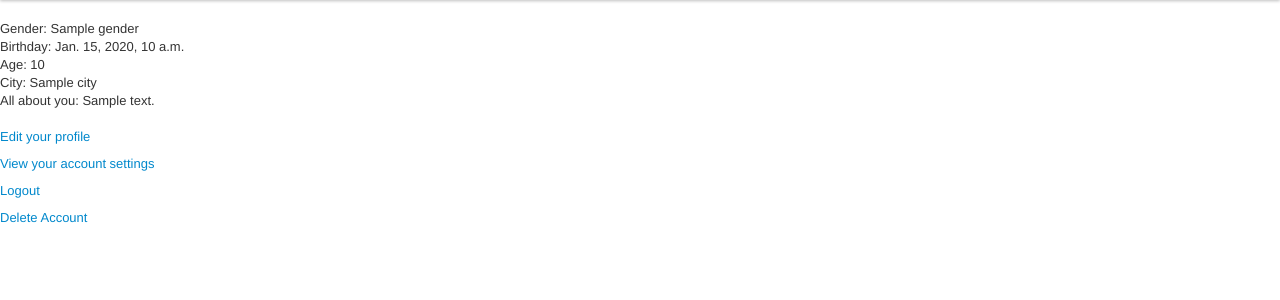
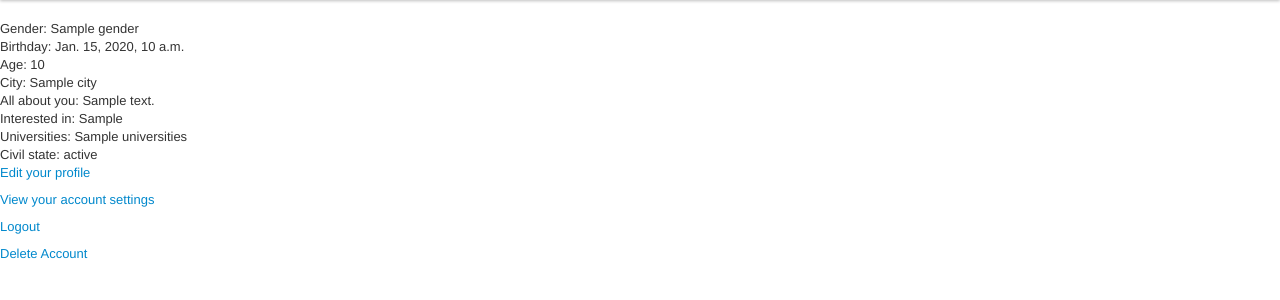
Before and after one commit to peoplewings/backend, a Django app: template peoplewings/templates/people/profile.html in a window 1280 px wide. Shown: the part 40-340 px from the top of the page. Run offline with Django 3.2, Linux system fonts and the light colour scheme; the template is opened without the code that fills it: most values are stand-ins (such as "Sample title", 1, 10 or a date in 2020); parts of the project's set-up code (start-up, migrations or seed data) failed here and were passed over; some libraries are stand-ins or nearby versions.

Commit message:
Added more fields to profile view. Modified Form for autocompletition

```diff
--- a/people/forms.py
+++ b/people/forms.py
@@ -61,17 +61,15 @@ class CustomRegisterForm(RegistrationFormUniqueEmail):
 
 class CustomProfileForm(ModelForm):
   uni = forms.CharField(max_length=50)
+  uni.widget = forms.TextInput(attrs={'data-provide' : 'typeahead', 'class' : 'foo'})
   class Meta:
       model = UserProfile
       exclude = ('user', 'age', 'relationships', 'languages', 'universities')
       widgets = {
-          'birthday' : extras.SelectDateWidget(years=BIRTH_YEAR_CHOICES, attrs={'class':'special'})
+          'birthday' : extras.SelectDateWidget(years=BIRTH_YEAR_CHOICES, attrs={'class':'special'}),
+          #'universities': Textarea(attrs={'cols': 80, 'rows': 20}),
       }
-      """
-      widgets = {
-          'universities': Textarea(attrs={'cols': 80, 'rows': 20}),
-      }
-      """
+
   def clean_uni(self):
     return self.cleaned_data['uni']
 
--- a/people/models.py
+++ b/people/models.py
@@ -58,8 +58,8 @@ class UserProfile(models.Model):
     birthday = models.DateField(null=True, verbose_name='Date of birth')
     age = models.IntegerField(null=True)
     gender = models.CharField(max_length=1, choices=GENDER_CHOICES, null=True)
-    interested_in = models.CharField(max_length=1, choices=INTERESTED_IN_GENDER_CHOICES, null=True)
-    civil_state = models.CharField(max_length=2, choices=CIVIL_STATE_CHOICES, null=True)
+    interested_in = models.CharField(max_length=1, choices=INTERESTED_IN_GENDER_CHOICES, blank=True)
+    civil_state = models.CharField(max_length=2, choices=CIVIL_STATE_CHOICES, null=True, blank=True)
     city = models.CharField(max_length=20)
     pw_state = models.CharField(max_length=1, choices=PW_STATE_CHOICES, null=True)
     #pic=models.ImageField(upload_to='/uploads', blank=True)
--- a/peoplewings/templates/people/profile.html
+++ b/peoplewings/templates/people/profile.html
@@ -11,7 +11,12 @@ City: {{profile.city}}
 <br/>
 All about you: {{profile.all_about_you}}
 <br/>
+Interested in: {{profile.interested_in}}
 <br/>
+Universities: {{profile.universities}}
+<br/>
+Civil state: {{profile.civil_state}}
+
 <p> <a href="../profile/edit/"> Edit your profile </a></p>
 <p> <a href="../account/"> View your account settings </a></p>
 <p> <a href="../../logout/"> Logout </a></p>
```
Also changed, not shown: people/migrations/0014_auto__chg_field_userprofile_interested_in.py (added).
